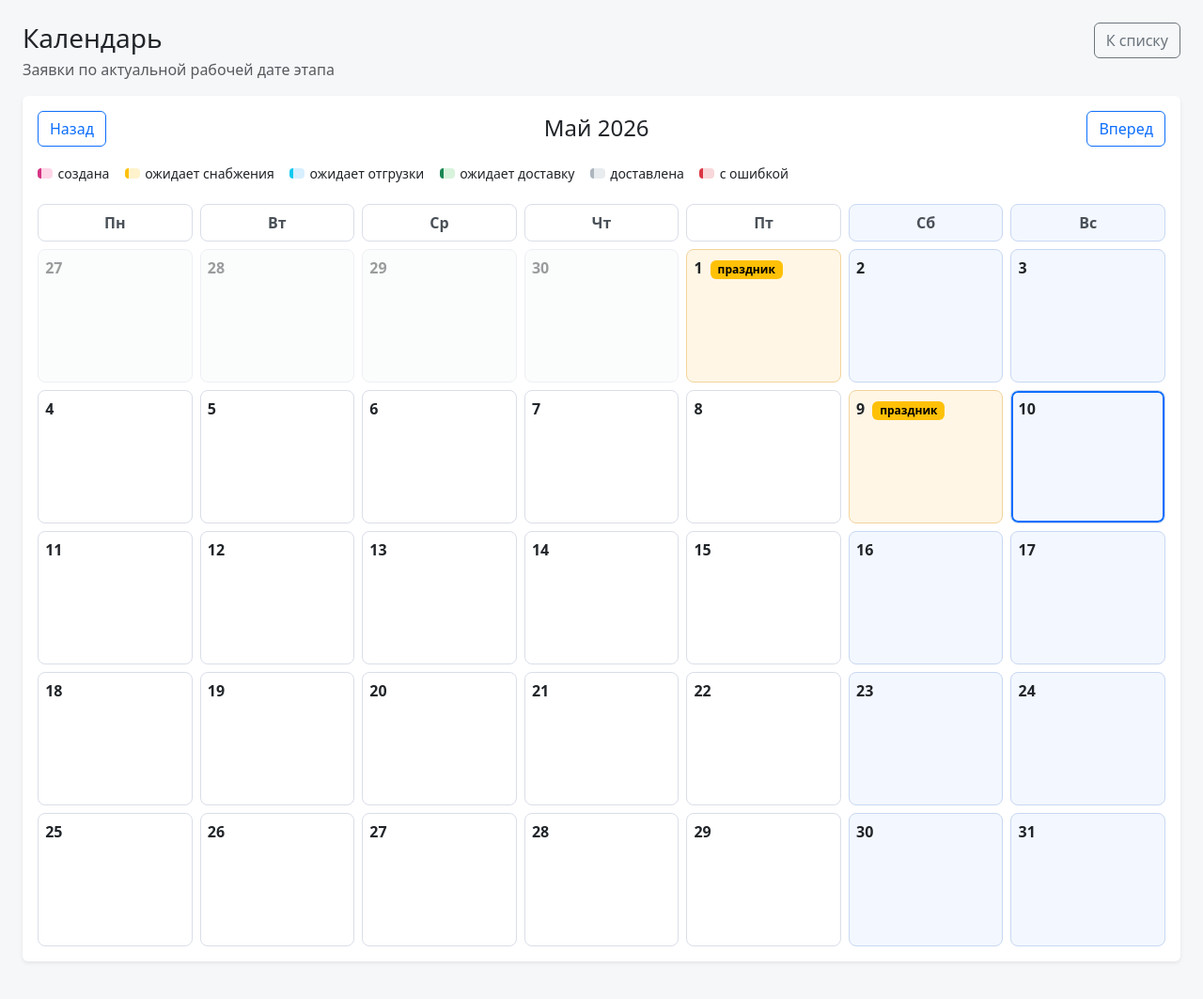
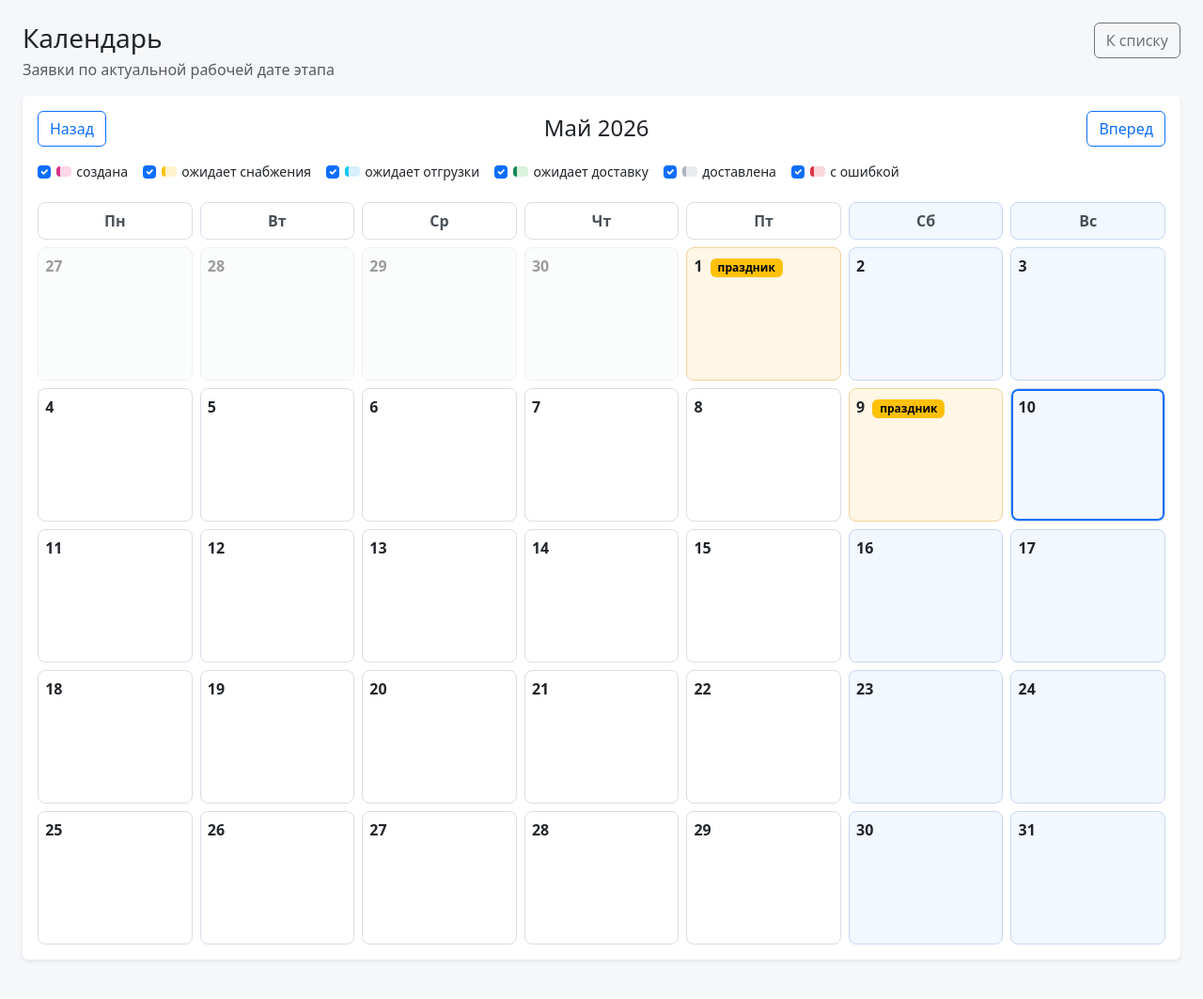
Before and after one commit to Fartovjy/edinycontur, a Django app: page /calendar/ in a window 1280 px wide. Shown: the part 58-1121 px from the top of the page at 94% size. After the commit the page ends 1081 px from the top, so only its background shows below. Run offline with Django 5.2, Linux system fonts and the light colour scheme; the visitor is signed in with stand-in values (Sample User, id 1); data that the repository does not hold is empty.

Commit message:
Persist calendar status filters

```diff
--- a/apps/accounts/models.py
+++ b/apps/accounts/models.py
@@ -3,6 +3,10 @@ from django.contrib.auth.models import AbstractUser
 from django.db import models
 
 from .constants import ROLE_CHOICES, USER_PROFILE_ROLE_CHOICES
+
+
+def default_calendar_status_filters():
+    return ["created", "supply", "shipment", "delivery", "done", "problem"]
 
 
 class Role(models.Model):
@@ -33,6 +37,7 @@ class UserProfile(models.Model):
     phone = models.CharField("Телефон", max_length=40, blank=True)
     telegram_id = models.CharField("Telegram ID", max_length=64, blank=True)
     default_vehicle = models.ForeignKey("transport.Vehicle", on_delete=models.SET_NULL, null=True, blank=True, related_name="driver_profiles", verbose_name="Автомобиль по умолчанию")
+    calendar_status_filters = models.JSONField("Фильтры статусов календаря", default=default_calendar_status_filters, blank=True)
     is_active = models.BooleanField("Активен", default=True)
 
     class Meta:
--- a/apps/logistics/views.py
+++ b/apps/logistics/views.py
@@ -98,6 +98,17 @@ FIXED_HOLIDAYS = {
     (6, 12),
     (11, 4),
 }
+
+CALENDAR_STATUS_FILTERS = [
+    {"key": "created", "label": "создана", "css_class": "calendar-request-created"},
+    {"key": "supply", "label": "ожидает снабжения", "css_class": "calendar-request-supply"},
+    {"key": "shipment", "label": "ожидает отгрузки", "css_class": "calendar-request-shipment"},
+    {"key": "delivery", "label": "ожидает доставку", "css_class": "calendar-request-delivery"},
+    {"key": "done", "label": "доставлена", "css_class": "calendar-request-done"},
+    {"key": "problem", "label": "с ошибкой", "css_class": "calendar-request-problem"},
+]
+CALENDAR_STATUS_FILTER_KEYS = [item["key"] for item in CALENDAR_STATUS_FILTERS]
+CALENDAR_STATUS_FILTER_CLASSES = {item["key"]: item["css_class"] for item in CALENDAR_STATUS_FILTERS}
 
 
 def _editable_fields_for_user(user, request_obj):
@@ -454,25 +465,46 @@ def _shift_month(month_start, delta):
     return date(year, month, 1)
 
 
-def _request_calendar_class(request_obj, index):
+def _request_calendar_group(request_obj):
     if request_obj.status == STATUS_PROBLEM or getattr(request_obj, "has_open_problem", False):
-        return "calendar-request-problem"
+        return "problem"
     if request_obj.status in {STATUS_DELIVERED, STATUS_CLOSED, STATUS_CANCELLED}:
-        return "calendar-request-done"
+        return "done"
     if request_obj.status == STATUS_CREATED:
-        return "calendar-request-created"
+        return "created"
     if request_obj.status in {STATUS_WAITING_SUPPLY, STATUS_WAITING_ARRIVAL}:
-        return "calendar-request-supply"
+        return "supply"
     if request_obj.status in {
         STATUS_IN_WAREHOUSE,
         STATUS_CZ_CHECK,
         STATUS_READY_TO_SHIP,
         STATUS_TRANSPORT_ASSIGNED,
     }:
-        return "calendar-request-shipment"
+        return "shipment"
     if request_obj.status in {STATUS_SHIPPED, STATUS_IN_TRANSIT}:
-        return "calendar-request-delivery"
-    return "calendar-request-created"
+        return "delivery"
+    return "created"
+
+
+def _request_calendar_class(request_obj, index):
+    return CALENDAR_STATUS_FILTER_CLASSES[_request_calendar_group(request_obj)]
+
+
+def _calendar_status_filters_for_request(request):
+    profile = getattr(request.user, "profile", None)
+    valid_keys = set(CALENDAR_STATUS_FILTER_KEYS)
+
+    if request.GET.get("calendar_filters_submitted") == "1":
+        selected = [key for key in request.GET.getlist("status_group") if key in valid_keys]
+        if profile:
+            profile.calendar_status_filters = selected
+            profile.save(update_fields=["calendar_status_filters"])
+        return selected
+
+    selected = getattr(profile, "calendar_status_filters", None) if profile else None
+    if selected is None:
+        return list(CALENDAR_STATUS_FILTER_KEYS)
+    return [key for key in selected if key in valid_keys]
 
 
 def _calendar_date_for_request(request_obj):
@@ -496,6 +528,15 @@ def request_calendar(request):
     month_start = _month_from_request(request)
     month_end = date(month_start.year, month_start.month, calendar_module.monthrange(month_start.year, month_start.month)[1])
     today = timezone.localdate()
+    active_status_filters = _calendar_status_filters_for_request(request)
+    active_status_filter_set = set(active_status_filters)
+    calendar_filters = [
+        {
+            **item,
+            "checked": item["key"] in active_status_filter_set,
+        }
+        for item in CALENDAR_STATUS_FILTERS
+    ]
 
     open_problem_qs = ProblemReport.objects.filter(
         request=OuterRef("pk"),
@@ -520,11 +561,14 @@ def request_calendar(request):
     )
     requests_by_date = {}
     for request_obj in dated_requests:
+        calendar_group = _request_calendar_group(request_obj)
+        if calendar_group not in active_status_filter_set:
+            continue
         calendar_date = _calendar_date_for_request(request_obj)
         if not calendar_date or calendar_date < month_start or calendar_date > month_end:
             continue
         day_items = requests_by_date.setdefault(calendar_date, [])
-        request_obj.calendar_class = _request_calendar_class(request_obj, len(day_items))
+        request_obj.calendar_class = CALENDAR_STATUS_FILTER_CLASSES[calendar_group]
         day_items.append(request_obj)
 
     weeks = []
@@ -544,12 +588,21 @@ def request_calendar(request):
             )
         weeks.append(days)
 
-    undated_requests = requests.filter(
+    undated_requests = []
+    undated_candidates = requests.filter(
         planned_delivery_date__isnull=True,
         planned_ship_date__isnull=True,
         supply_eta_date__isnull=True,
         actual_delivery_date__isnull=True,
-    ).order_by("-updated_at")[:20]
+    ).order_by("-updated_at")[:50]
+    for request_obj in undated_candidates:
+        calendar_group = _request_calendar_group(request_obj)
+        if calendar_group not in active_status_filter_set:
+            continue
+        request_obj.calendar_class = CALENDAR_STATUS_FILTER_CLASSES[calendar_group]
+        undated_requests.append(request_obj)
+        if len(undated_requests) >= 20:
+            break
 
     return render(
         request,
@@ -557,10 +610,12 @@ def request_calendar(request):
         {
             "weeks": weeks,
             "month_title": f"{MONTH_NAMES[month_start.month]} {month_start.year}",
+            "current_month": month_start.strftime("%Y-%m"),
             "prev_month": _shift_month(month_start, -1).strftime("%Y-%m"),
             "next_month": _shift_month(month_start, 1).strftime("%Y-%m"),
             "undated_requests": undated_requests,
             "weekdays": ["Пн", "Вт", "Ср", "Чт", "Пт", "Сб", "Вс"],
+            "calendar_filters": calendar_filters,
         },
     )
 
--- a/apps/templates/logistics/request_calendar.html
+++ b/apps/templates/logistics/request_calendar.html
@@ -87,6 +87,19 @@
     height: .65rem;
     border-radius: .25rem;
   }
+  .calendar-filter {
+    display: inline-flex;
+    align-items: center;
+    gap: .35rem;
+    margin-right: .75rem;
+    margin-bottom: .35rem;
+    font-size: .875rem;
+    cursor: pointer;
+    user-select: none;
+  }
+  .calendar-filter input {
+    margin: 0;
+  }
 </style>
 
 <div class="d-flex flex-column flex-md-row justify-content-between gap-3 mb-3">
@@ -105,14 +118,16 @@
       <a class="btn btn-outline-primary" href="{% url 'request_calendar' %}?month={{ next_month }}">Вперед</a>
     </div>
 
-    <div class="calendar-legend mb-3">
-      <span><i class="calendar-request-created"></i>создана</span>
-      <span><i class="calendar-request-supply"></i>ожидает снабжения</span>
-      <span><i class="calendar-request-shipment"></i>ожидает отгрузки</span>
-      <span><i class="calendar-request-delivery"></i>ожидает доставку</span>
-      <span><i class="calendar-request-done"></i>доставлена</span>
-      <span><i class="calendar-request-problem"></i>с ошибкой</span>
-    </div>
+    <form class="calendar-legend mb-3" method="get">
+      <input type="hidden" name="month" value="{{ current_month }}">
+      <input type="hidden" name="calendar_filters_submitted" value="1">
+      {% for filter in calendar_filters %}
+        <label class="calendar-filter">
+          <input class="form-check-input" type="checkbox" name="status_group" value="{{ filter.key }}" onchange="this.form.submit()" {% if filter.checked %}checked{% endif %}>
+          <i class="{{ filter.css_class }}"></i>{{ filter.label }}
+        </label>
+      {% endfor %}
+    </form>
 
     <div class="calendar-header mb-2">
       {% for weekday in weekdays %}
@@ -147,7 +162,7 @@
       <div class="row g-2">
         {% for item in undated_requests %}
           <div class="col-12 col-md-6 col-xl-4">
-            <a class="calendar-request calendar-request-supply mb-0" href="{{ item.get_absolute_url }}">
+            <a class="calendar-request {{ item.calendar_class }} mb-0" href="{{ item.get_absolute_url }}">
               {{ item.request_number }} · {{ item.client_name|default:"Без клиента" }}
             </a>
           </div>
```
Also changed, not shown: apps/logistics/tests.py (+20 -0 lines), apps/accounts/migrations/0006_userprofile_calendar_status_filters.py (added).
